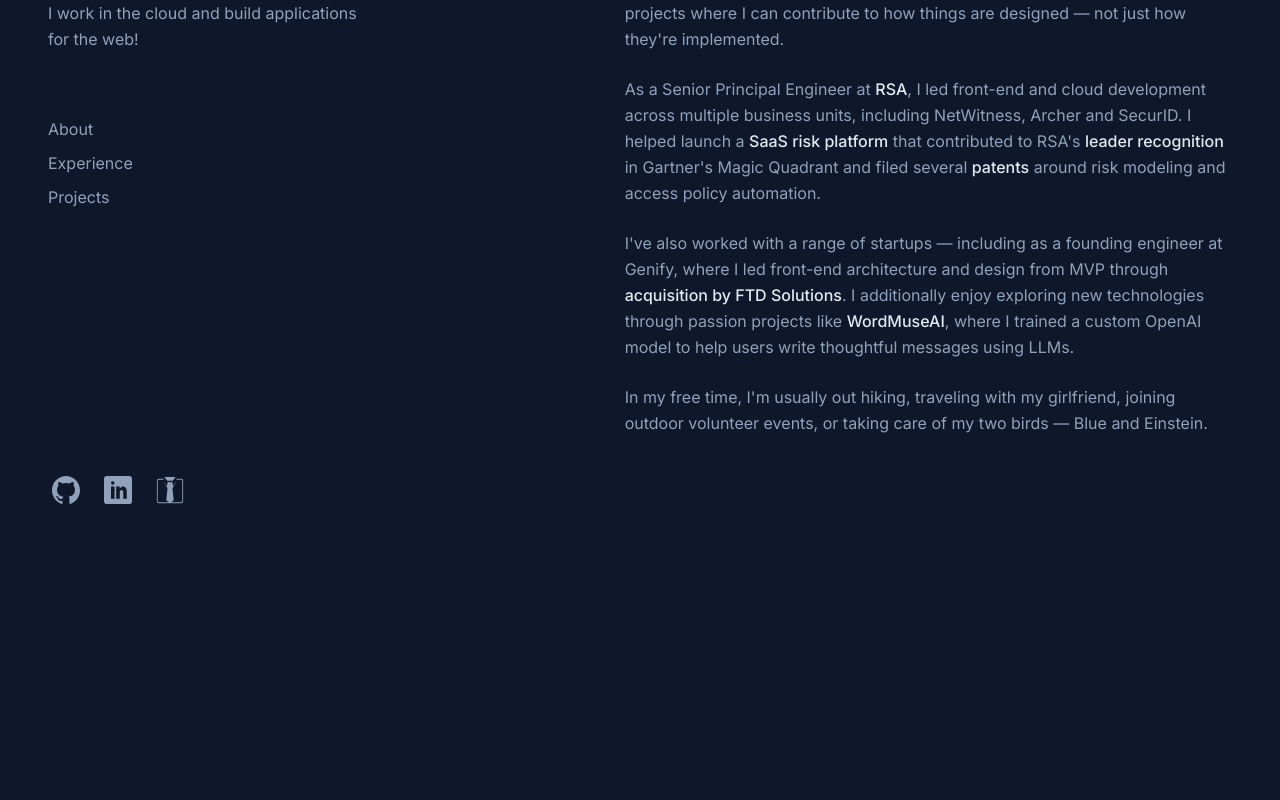
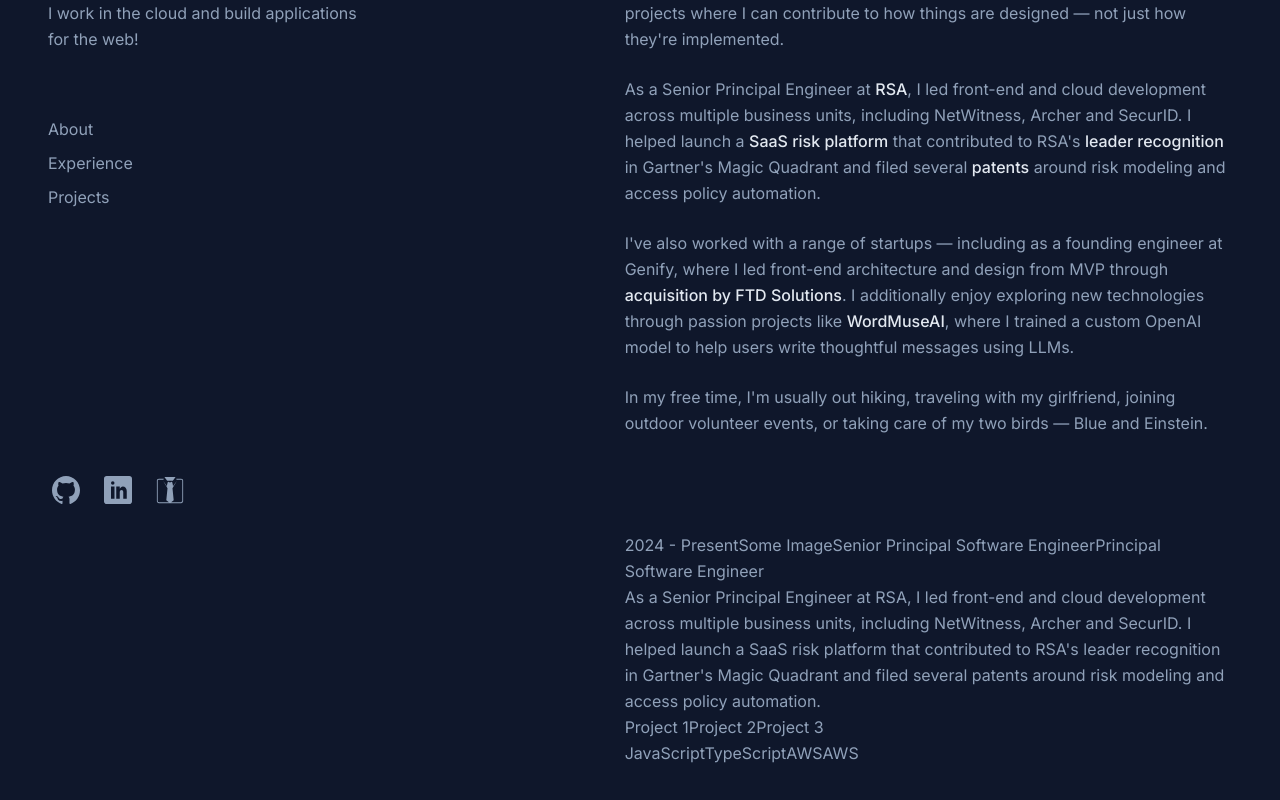
Before and after one commit to vmalchik/portfolio, a Next.js app: page / in a window 1280 px wide. Shown: the part 200-1000 px from the top of the page. Before the commit the page ends 828 px from the top, so only its background shows below. Built offline with nearby package versions, Linux system fonts and the light colour scheme.

Commit message:
stub experience card

```diff
--- a/src/components/page/home/experience-section.tsx
+++ b/src/components/page/home/experience-section.tsx
@@ -6,7 +6,37 @@
     <section id={id} className="space-y-6">
       <SectionHeader>Experience</SectionHeader>
 
-      <div></div>
+      <div>
+        {/* description - can be text, image, text + image */}
+        {/* should be provided as separate props */}
+        <span>2024 - Present</span>
+        <span>Some Image</span>
+        {/* title */}
+        <span>Senior Principal Software Engineer</span>
+        {/* optional sub-title */}
+        <span>Principal Software Engineer</span>
+        <p>
+          As a Senior Principal Engineer at RSA, I led front-end and cloud
+          development across multiple business units, including NetWitness,
+          Archer and SecurID. I helped launch a SaaS risk platform that
+          contributed to RSA's leader recognition in Gartner's Magic Quadrant
+          and filed several patents around risk modeling and access policy
+          automation.
+        </p>
+        <div>
+          {/* each element here should be it's own component */}
+          <span>Project 1</span>
+          <span>Project 2</span>
+          <span>Project 3</span>
+        </div>
+        <div>
+          {/* each element here should be it's own component */}
+          <span>JavaScript</span>
+          <span>TypeScript</span>
+          <span>AWS</span>
+          <span>AWS</span>
+        </div>
+      </div>
     </section>
   );
 };
```
